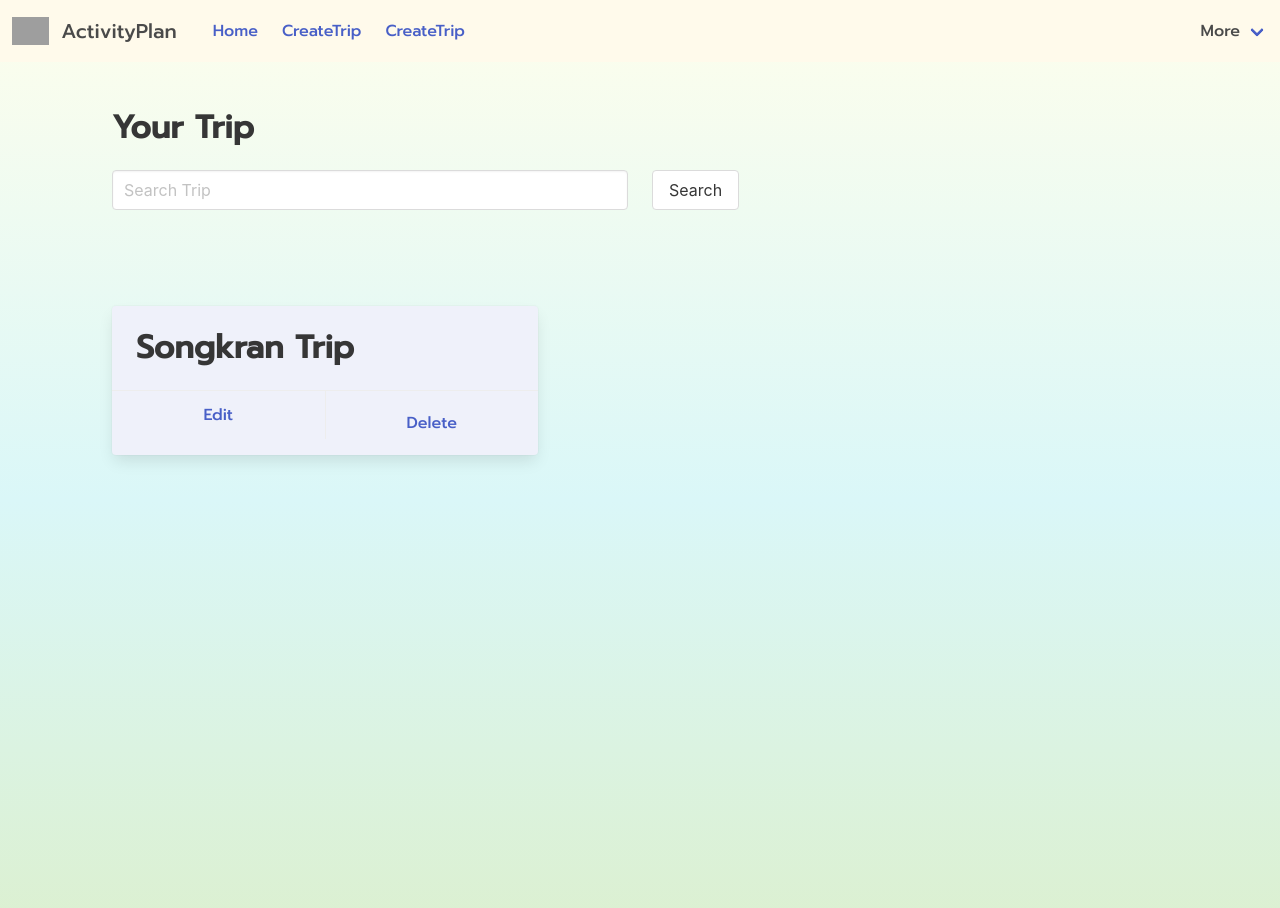
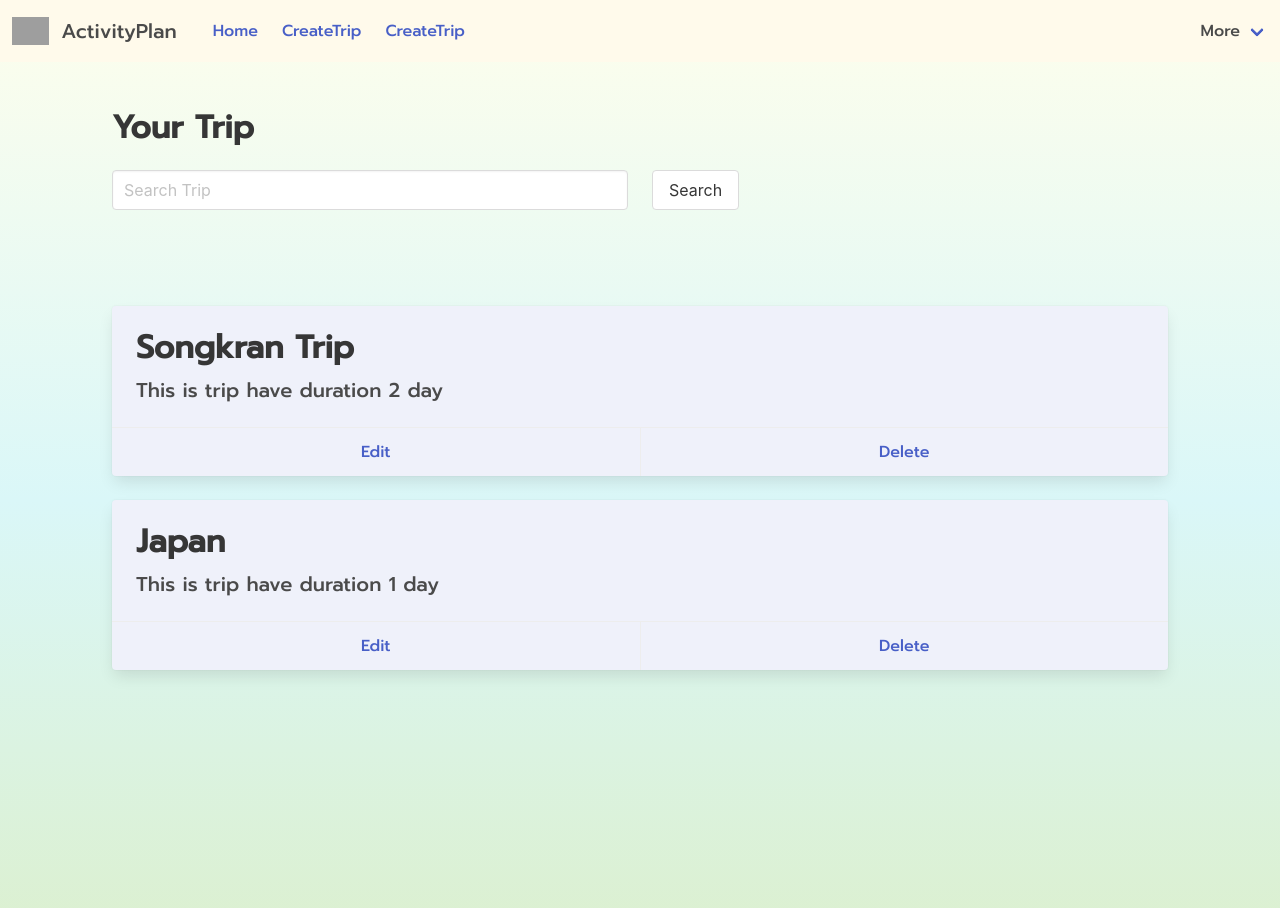
Before and after one commit to louisnoiz/Frontend-Trip-ActivityPlan, a Vue app: page /#/ in a window 1280 px wide. Shown: the top 908 px of the page. Built offline with nearby package versions, Linux system fonts and the light colour scheme; grey boxes are pictures that could not be loaded.

Commit message:
edit: Homepage

```diff
--- a/src/components/HomePage.vue
+++ b/src/components/HomePage.vue
@@ -7,8 +7,7 @@
         </p>
         <div class="columns">
           <div class="column is-half">
-            <input class="input" type="text" placeholder="Search Trip">
-
+            <input class="input" type="text" placeholder="Search Trip" />
           </div>
           <div class="column is-half">
             <button class="button">Search</button>
@@ -18,28 +17,20 @@
     </section>
     <section class="section">
       <div class="content">
-        <div class="columns is-multiline">
-          <div class="column is-5">
-            <div class="card has-background-link-light">
+        <div class="columns">
+          <div class="column">
+            <div class="card has-background-link-light mb-5" v-for="(trip, index) in listTrip" :key="index">
               <div class="card-content">
                 <p class="title">
-                  Songkran Trip
+                  {{ trip.name }}
                 </p>
-                <!-- <p class="subtitle">
-                  This is trip on 13 April 2023
-                </p> -->
+                <p class="subtitle">
+                  This is trip have duration {{ trip.day.length }} day
+                </p>
               </div>
               <footer class="card-footer">
-                <p class="card-footer-item">
-                  <span>
-                    <a>Edit</a>
-                  </span>
-                </p>
-                <p class="card-footer-item">
-                  <span>
-                    <a>Delete</a>
-                  </span>
-                </p>
+                <a class="card-footer-item" @click="edit()">Edit</a>
+                <a class="card-footer-item">Delete</a>
               </footer>
             </div>
           </div>
@@ -48,3 +39,42 @@
     </section>
   </div>
 </template>
+
+<script>
+export default {
+  name: "app",
+  data() {
+    return {
+      listTrip: [
+        {
+          name: "Songkran Trip",
+          day: [
+            {
+              id: 1,
+              location: "aaa"
+            },
+            {
+              id: 2,
+              location: "bbb"
+            }
+          ]
+        },
+        {
+          name: "Japan",
+          day: [
+            {
+              id: 1,
+              location: "aaa"
+            }
+          ]
+        }
+      ]
+    }
+  },
+  methods: {
+    edit() {
+      this.$router.push({path: "/updatetrip"})
+    }
+  }
+}
+</script>
```
